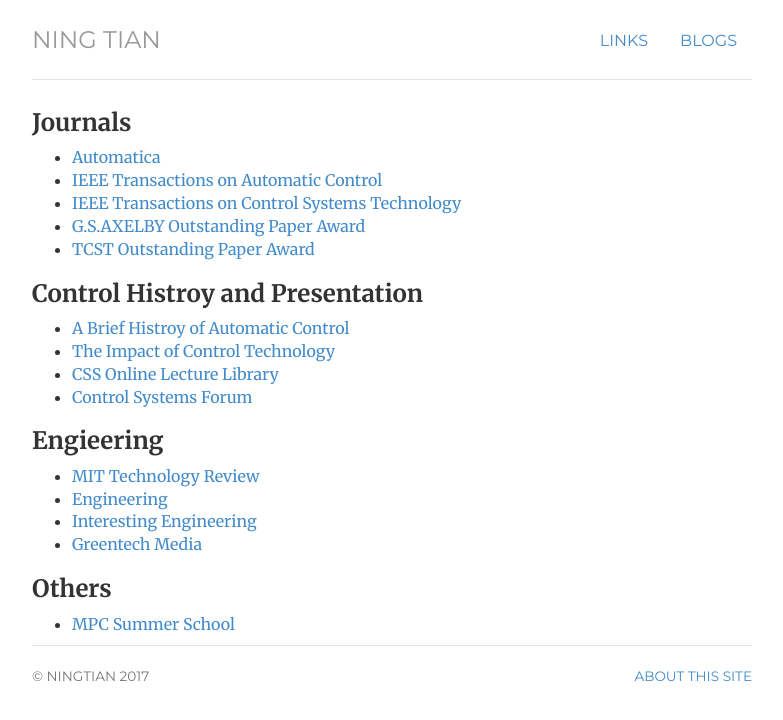
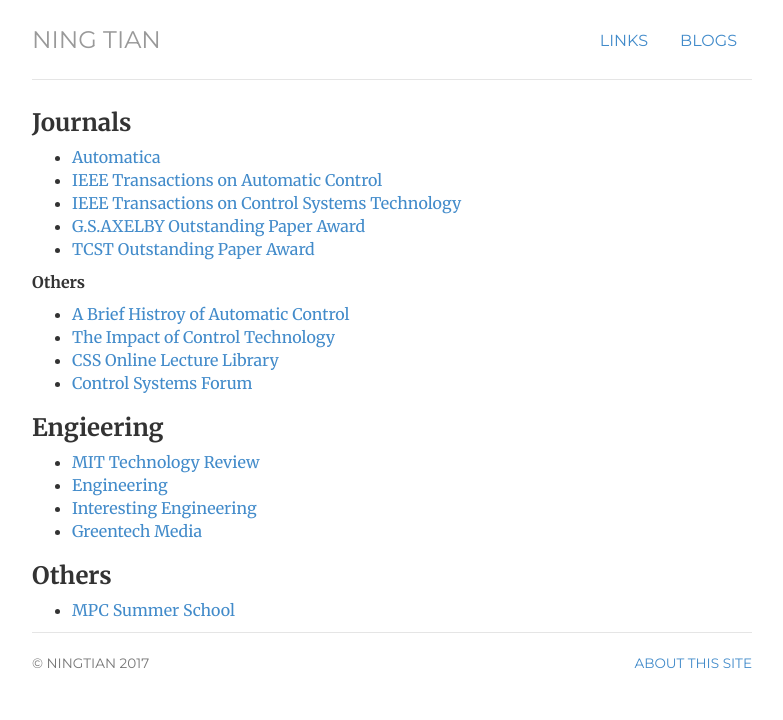
Before and after one commit to ningtian/ningtian.github.io, a Jekyll site: the page built from links/index.html, in a window 1280 px wide. Shown: the top 720 px of the page, without its empty margins (248-1031 px from the left). Built offline with Jekyll 4.4.1, drawn with Linux system fonts in a browser that asks for light colours.

Commit message:
Update index.html

```diff
--- a/links/index.html
+++ b/links/index.html
@@ -43,8 +43,8 @@
 
 
 	<!--<p class="lead"><span itemprop="name">Others</span></p>-->
-			<!--<p><strong>Others</strong></p>-->
-	<h3>Control Histroy and Presentation</h3>
+			<p><strong>Others</strong></p>
+	<!--<h3>Control Histroy and Presentation</h3>-->
 
 	<ul>
 
```
